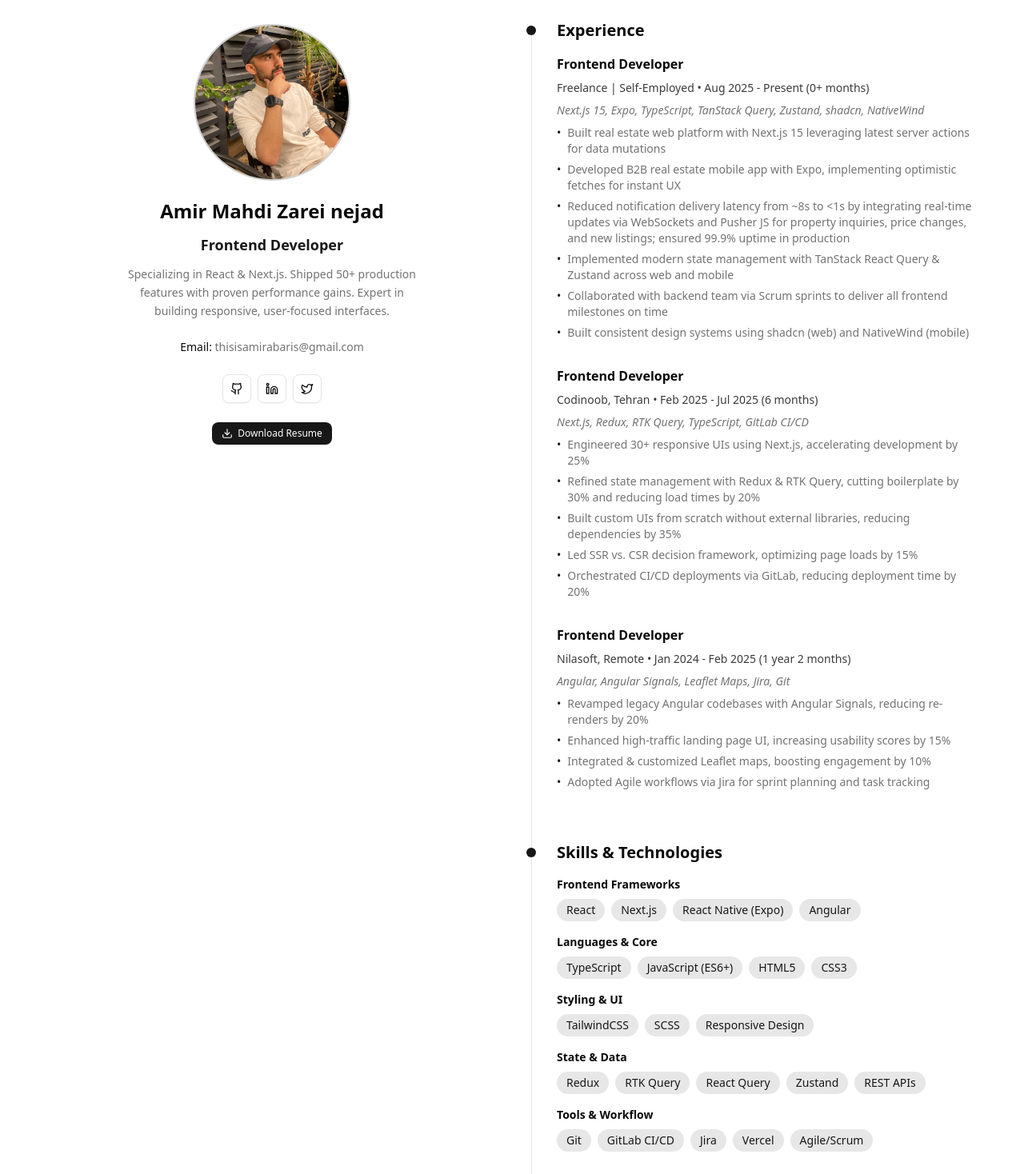
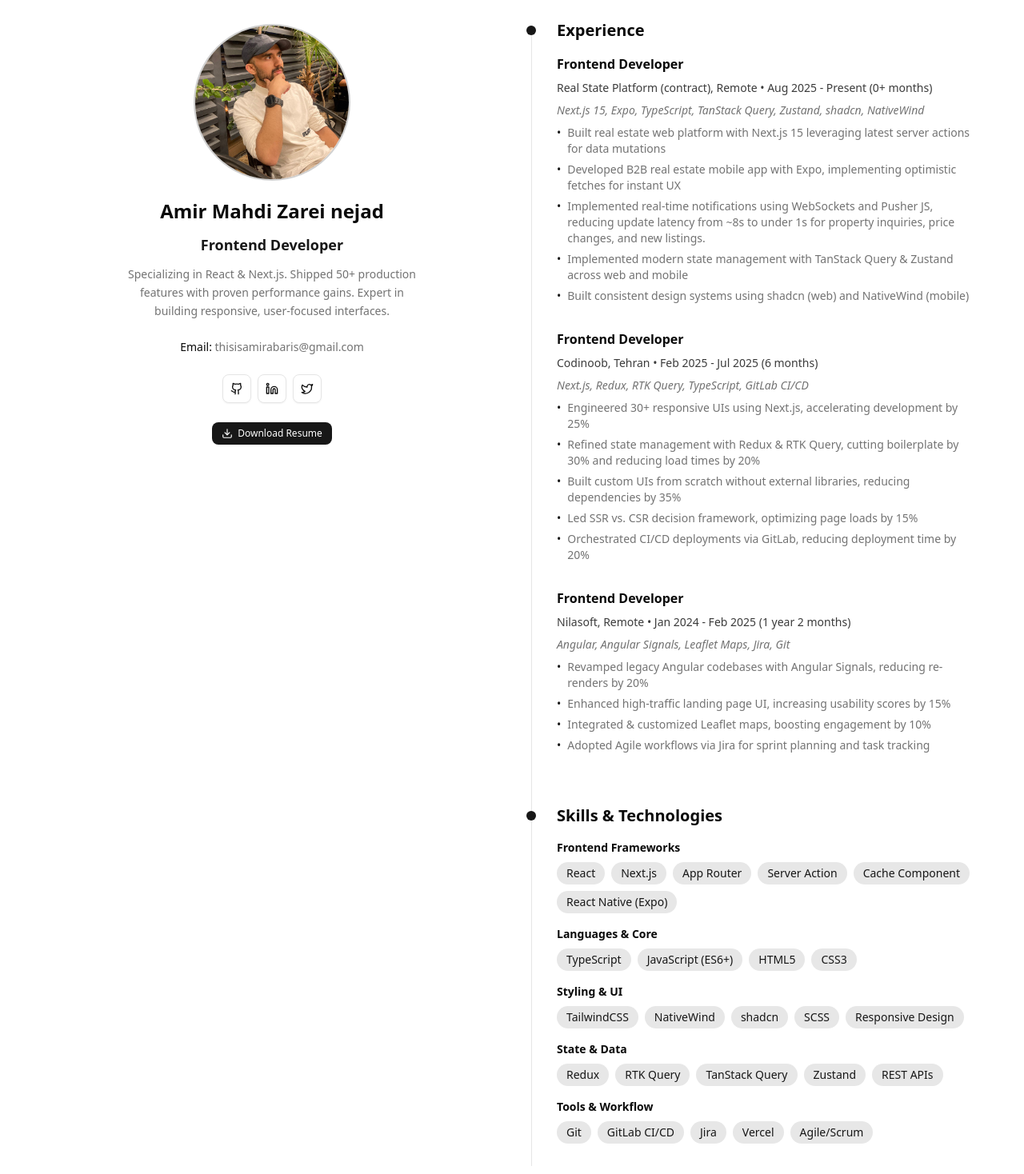
Before and after one commit to AmirAbaris/amir-abaris, a Next.js app: page / in a window 1280 px wide. Shown: the whole page at 80% size. Built offline with nearby package versions, Linux system fonts and the light colour scheme.

Commit message:
refactor: update experience section with new contract details and enhance skills section with additional frameworks

```diff
--- a/components/experience-section.tsx
+++ b/components/experience-section.tsx
@@ -46,16 +46,15 @@
   const experiences: ExperienceItemProps[] = [
     {
       title: "Frontend Developer",
-      company: "Freelance | Self-Employed",
+      company: "Real State Platform (contract), Remote",
       duration: `Aug 2025 - Present (${getFreelanceDuration()}+ months)`,
       techStack:
         "Next.js 15, Expo, TypeScript, TanStack Query, Zustand, shadcn, NativeWind",
       achievements: [
         "Built real estate web platform with Next.js 15 leveraging latest server actions for data mutations",
         "Developed B2B real estate mobile app with Expo, implementing optimistic fetches for instant UX",
-        "Reduced notification delivery latency from ~8s to <1s by integrating real-time updates via WebSockets and Pusher JS for property inquiries, price changes, and new listings; ensured 99.9% uptime in production",
-        "Implemented modern state management with TanStack React Query & Zustand across web and mobile",
-        "Collaborated with backend team via Scrum sprints to deliver all frontend milestones on time",
+        "Implemented real-time notifications using WebSockets and Pusher JS, reducing update latency from ~8s to under 1s for property inquiries, price changes, and new listings.",
+        "Implemented modern state management with TanStack Query & Zustand across web and mobile",
         "Built consistent design systems using shadcn (web) and NativeWind (mobile)",
       ],
     },
--- a/components/profile-section.tsx
+++ b/components/profile-section.tsx
@@ -69,7 +69,7 @@
           </Link>
         </div>
         <Link
-          href="https://7lg03ct7vc.ufs.sh/f/PyyzXFE2HKsLbBdDA7pLvyWzlIq51e3PNa0HF4UCGE9Kjwf8"
+          href="https://7lg03ct7vc.ufs.sh/f/PyyzXFE2HKsLybIEIE9xEVqoFsGYIdk5UBDtSairJnf1Hxh3"
           target="_blank"
           rel="noopener noreferrer"
           className="mt-4 inline-flex items-center gap-1.5 bg-primary hover:bg-primary/90 px-3 py-1.5 rounded-md text-xs font-medium transition-colors text-white"
--- a/components/skills-section.tsx
+++ b/components/skills-section.tsx
@@ -28,7 +28,14 @@
   const skillCategories: SkillCategoryProps[] = [
     {
       title: "Frontend Frameworks",
-      skills: ["React", "Next.js", "React Native (Expo)", "Angular"],
+      skills: [
+        "React",
+        "Next.js",
+        "App Router",
+        "Server Action",
+        "Cache Component",
+        "React Native (Expo)",
+      ],
       highlight: true,
     },
     {
@@ -37,11 +44,17 @@
     },
     {
       title: "Styling & UI",
-      skills: ["TailwindCSS", "SCSS", "Responsive Design"],
+      skills: [
+        "TailwindCSS",
+        "NativeWind",
+        "shadcn",
+        "SCSS",
+        "Responsive Design",
+      ],
     },
     {
       title: "State & Data",
-      skills: ["Redux", "RTK Query", "React Query", "Zustand", "REST APIs"],
+      skills: ["Redux", "RTK Query", "TanStack Query", "Zustand", "REST APIs"],
     },
     {
       title: "Tools & Workflow",
```
